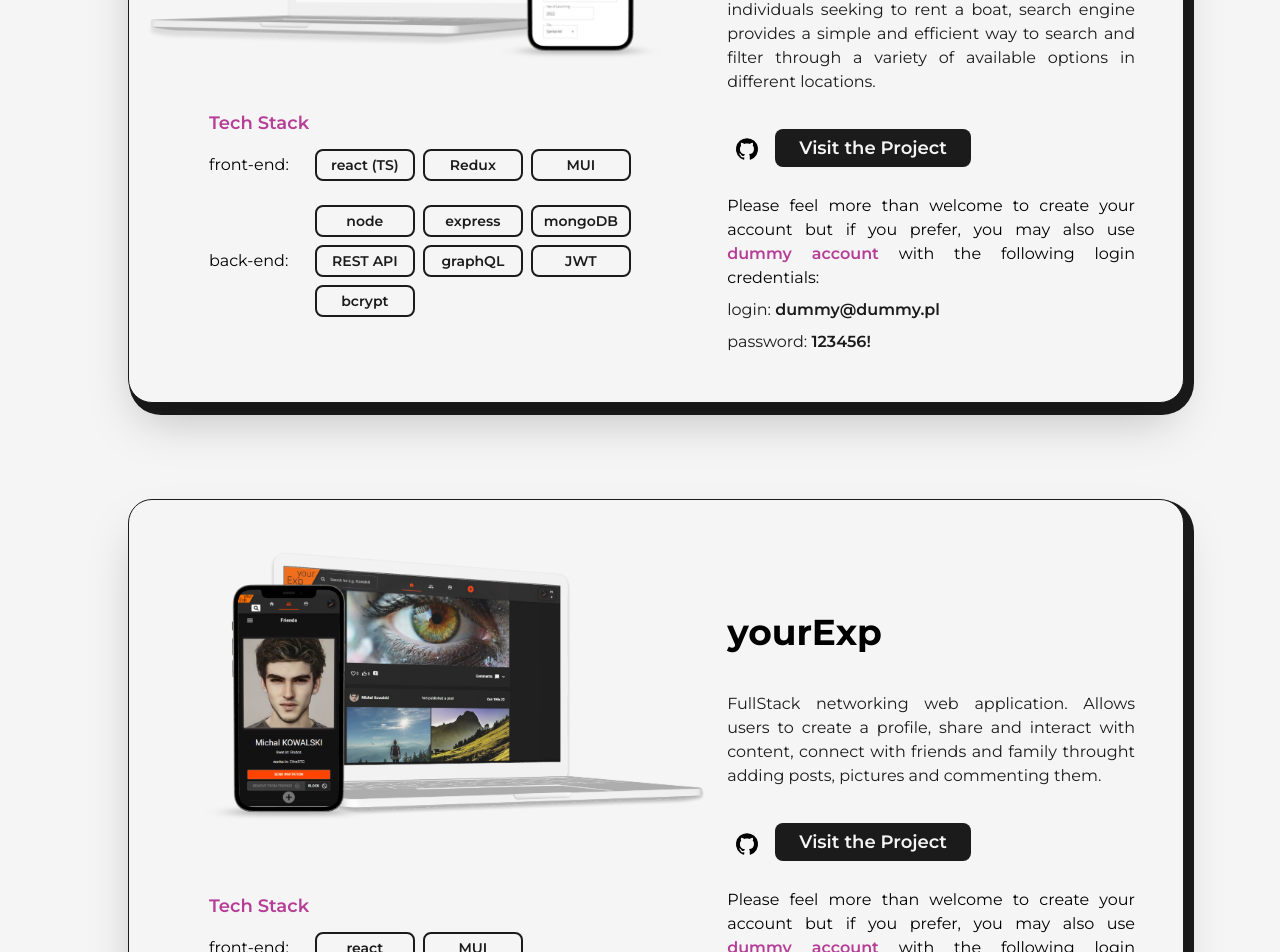
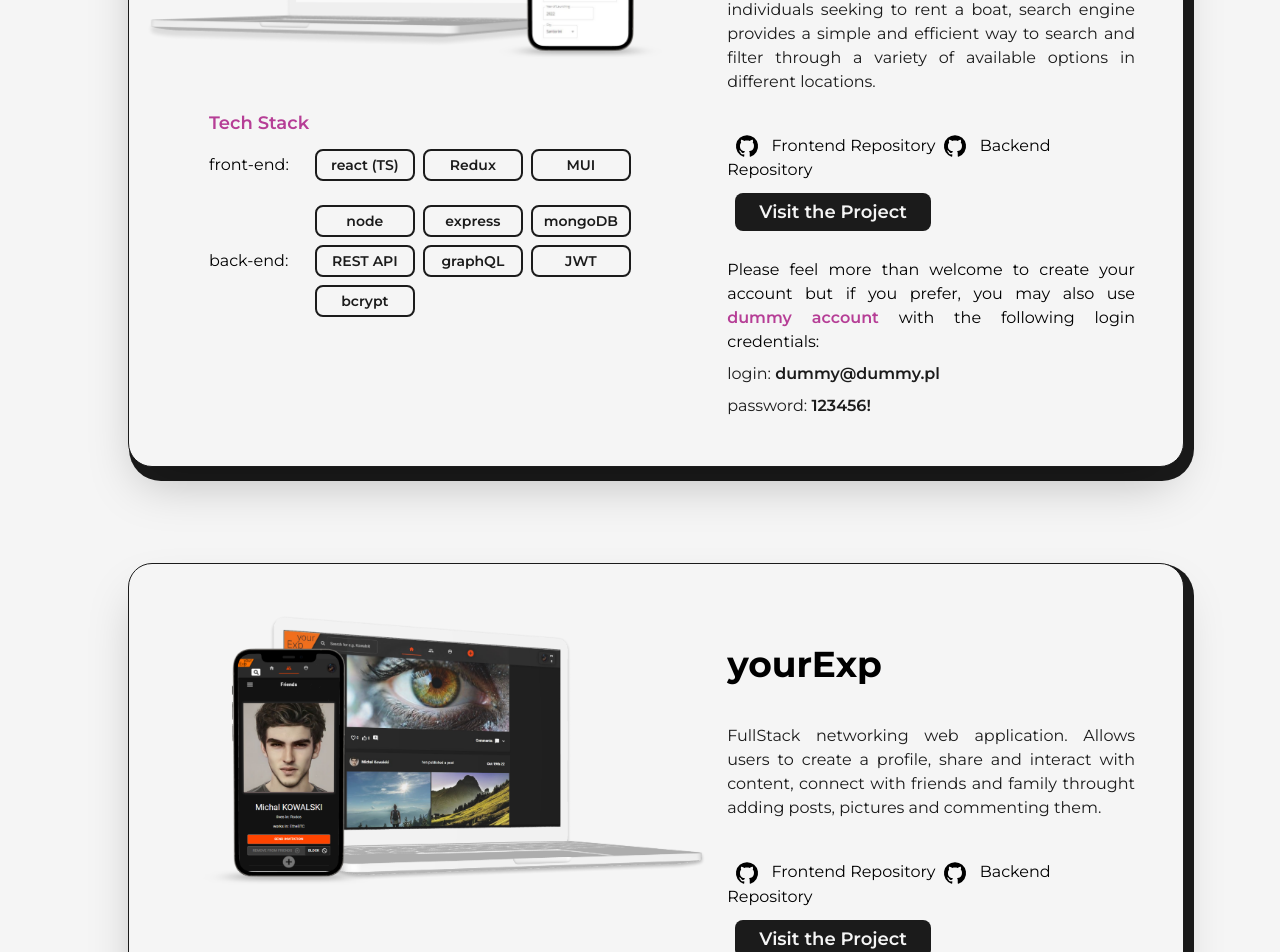
Before and after one commit to MaciejM-S/ms-portfolio-front-end, a React (Create React App) app: page /projects in a window 1280 px wide. Shown: the part 1520-2472 px from the top of the page. Built offline with nearby package versions, Linux system fonts and the light colour scheme; no server answers.

Commit message:
add start server fetch

```diff
--- a/public/index.html
+++ b/public/index.html
@@ -11,7 +11,6 @@
       content="Web developer portfolio web development front-end back-end"
       data-rh="true"
     />
-    <link rel="apple-touch-icon" href="%PUBLIC_URL%/logo192.png" />
     <link rel="canonical" href="/about" />
     <link href="https://fonts.googleapis.com/css2?family=Montserrat:ital,wght@0,300;0,400;0,600;0,700;1,500&display=swap" rel="stylesheet">
     <!--
--- a/src/App.tsx
+++ b/src/App.tsx
@@ -6,8 +6,32 @@ import About from "./pages/About";
 import Projects from "./pages/Projects";
 import MainBars from "./MainBars";
 import Contact from "./pages/Contact";
+import { useEffect } from "react";
 
 function App() {
+  useEffect(() => {
+    fetch("http://localhost:3001/startServer")
+      .then((res: any) => res.json())
+      .then((res: any) => console.log(res))
+      .catch((e) => console.log(e));
+
+    fetch("https://marine-rental-api.onrender.com/startServer")
+      .then((res: any) => res.json())
+      .then((res: any) => console.log(res))
+      .catch((e) => console.log(e));
+
+    fetch("https://your-exp-api.onrender.com/startServer")
+      .then((res: any) => res.json())
+      .then((res: any) => console.log(res))
+      .catch((e) => console.log(e));
+
+    setTimeout(() => {
+      fetch("http://localhost:3001/startServer");
+      fetch("https://marine-rental-api.onrender.com/startServer");
+      fetch("https://your-exp-api.onrender.com/startServer");
+    }, 400000);
+  }, []);
+
   return (
     <div className="bg-light w-full min-h-screen dark:bg-dark ">
       <Router>
@@ -16,7 +40,7 @@ function App() {
             <Route path="/" element={<Home />} />
             <Route path="/about" element={<About />} />
             <Route path="/projects" element={<Projects />} />
-            <Route path="/contact" element={<Contact/>} />
+            <Route path="/contact" element={<Contact />} />
           </Route>
         </Routes>
       </Router>
--- a/src/components/TechStack.tsx
+++ b/src/components/TechStack.tsx
@@ -17,8 +17,8 @@ function TechStack(props: TechStackProps) {
       <div className="flex items-center  justify-start mb-4 xs:flex xs:flex-col xs:text-center">
         <div className="w-[130px] md:w-[110px] md:mr-2">front-end:</div>
         <ul className="flex flex-wrap w-full xs:justify-center">
-          {props.frontEnd.map((tech) => (
-            <li className={liClassName}>{tech}</li>
+          {props.frontEnd.map((tech, index) => (
+            <li key={index} className={liClassName}>{tech}</li>
           ))}
         </ul>
       </div>
@@ -26,8 +26,8 @@ function TechStack(props: TechStackProps) {
       <div className="flex items-center justify-star xs:flex xs:flex-col xs:text-center">
         <div className="w-[130px] md:w-[110px] md:mr-2">back-end:</div>
         <ul className="flex flex-wrap w-full xs:justify-center">
-          {props.backEnd.map((tech) => (
-            <li className={liClassName}>{tech}</li>
+          {props.backEnd.map((tech, index) => (
+            <li key={index} className={liClassName}>{tech}</li>
           ))}
         </ul>
       </div>
--- a/src/pages/Projects.tsx
+++ b/src/pages/Projects.tsx
@@ -13,6 +13,7 @@ import { useEffect } from "react";
 import React from "react";
 import PageTransition from "../components/PageTransition";
 import LoadingAnimation from "../components/LoadingAnimation";
+import { ThemeContext } from "@emotion/react";
 
 const Project = ({
   type,
@@ -31,7 +32,7 @@ const Project = ({
   title: string;
   summary: string;
   link: string;
-  githubLink: string;
+  githubLink: { public: boolean; frontEnd?: string; backEnd?: string };
   imgDesktop: any;
   dummyLogin?: string;
   dummyPassword?: string;
@@ -71,11 +72,21 @@ const Project = ({
           </p>
           <div>
             <div className="my-8 xs:flex xs:flex-wrap">
-              {githubLink && (
-                <Link to={githubLink}>
-                  <GitHubIcon sx={{ width: 40 }} />
-                </Link>
+              {githubLink.public && (
+                <div className="w-full my-4">
+                  {githubLink.frontEnd && (
+                    <Link to={githubLink.frontEnd || ""}>
+                      <GitHubIcon sx={{ width: 40 }} /> Frontend Repository
+                    </Link>
+                  )}
+                  {githubLink.backEnd && (
+                    <Link to={githubLink.frontEnd || ""}>
+                      <GitHubIcon sx={{ width: 40, color:'black' }} /> Backend Repository
+                    </Link>
+                  )}
+                </div>
               )}
+
               <Link
                 to={link}
                 className="ml-2 rounded-lg bg-dark text-light p-2 px-6 text-lg font-semibold dark:text-dark dark:bg-light dark:border-light xs:px-4 xs:text-base xs:mt-4"
@@ -126,7 +137,6 @@ function Projects() {
     };
   }, [width]);
 
-
   return (
     <>
       <Helmet>
@@ -136,11 +146,14 @@ function Projects() {
       </Helmet>
       {!pageLoaded && <LoadingAnimation />}
       <PageTransition>
-        <main className="w-full mb-16 flex flex-col items-center justify-center" style={
+        <main
+          className="w-full mb-16 flex flex-col items-center justify-center"
+          style={
             pageLoaded
               ? { height: "auto" }
               : { overflow: "hidden", height: "100vh" }
-          } >
+          }
+        >
           <Layout className="xs:!p-1">
             <div className="mb-24 xs:mb-0">
               <AnimatedText
@@ -176,7 +189,7 @@ function Projects() {
                   }}
                   link="http://linkToMyExp"
                   type="featured project"
-                  githubLink=""
+                  githubLink={{ public: false }}
                   imgDesktop={aMockups}
                   frontEnd={["react (TS)", "Redux", "MUI", "react-spring"]}
                   backEnd={["node", "express", "REST API"]}
@@ -203,7 +216,11 @@ function Projects() {
                   }}
                   link="http://linkToMyExp"
                   type="featured project"
-                  githubLink="ggg"
+                  githubLink={{
+                    public: true,
+                    frontEnd: "dadsd",
+                    backEnd: "adfa",
+                  }}
                   imgDesktop={mrMockups}
                   frontEnd={["react (TS)", "Redux", "MUI"]}
                   backEnd={[
@@ -223,7 +240,11 @@ function Projects() {
                   summary="FullStack networking web application. Allows users to create a profile, share and interact with content, connect with friends and family throught adding posts, pictures and commenting them."
                   link="https://your-exp.onrender.com/"
                   type="featured project"
-                  githubLink="ggg"
+                  githubLink={{
+                    public: true,
+                    frontEnd: "dfdf",
+                    backEnd: "dfdf",
+                  }}
                   imgDesktop={yeMockups}
                   frontEnd={["react", "MUI"]}
                   backEnd={[
```
Also changed, not shown: src/components/Skills.tsx (+22 -13 lines), public/manifest.json, 1 other file (tests, documents, lock files or other folders).
